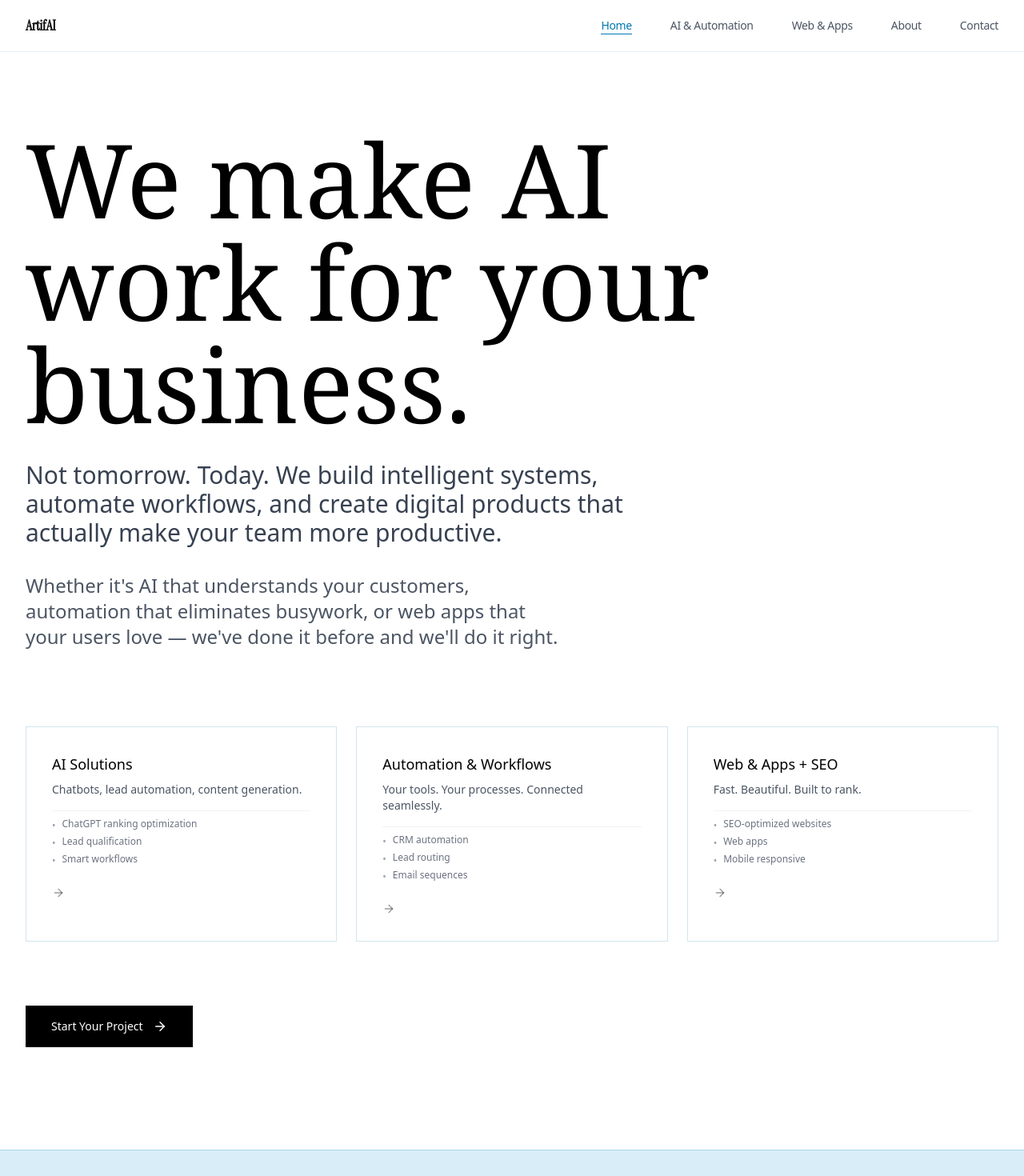
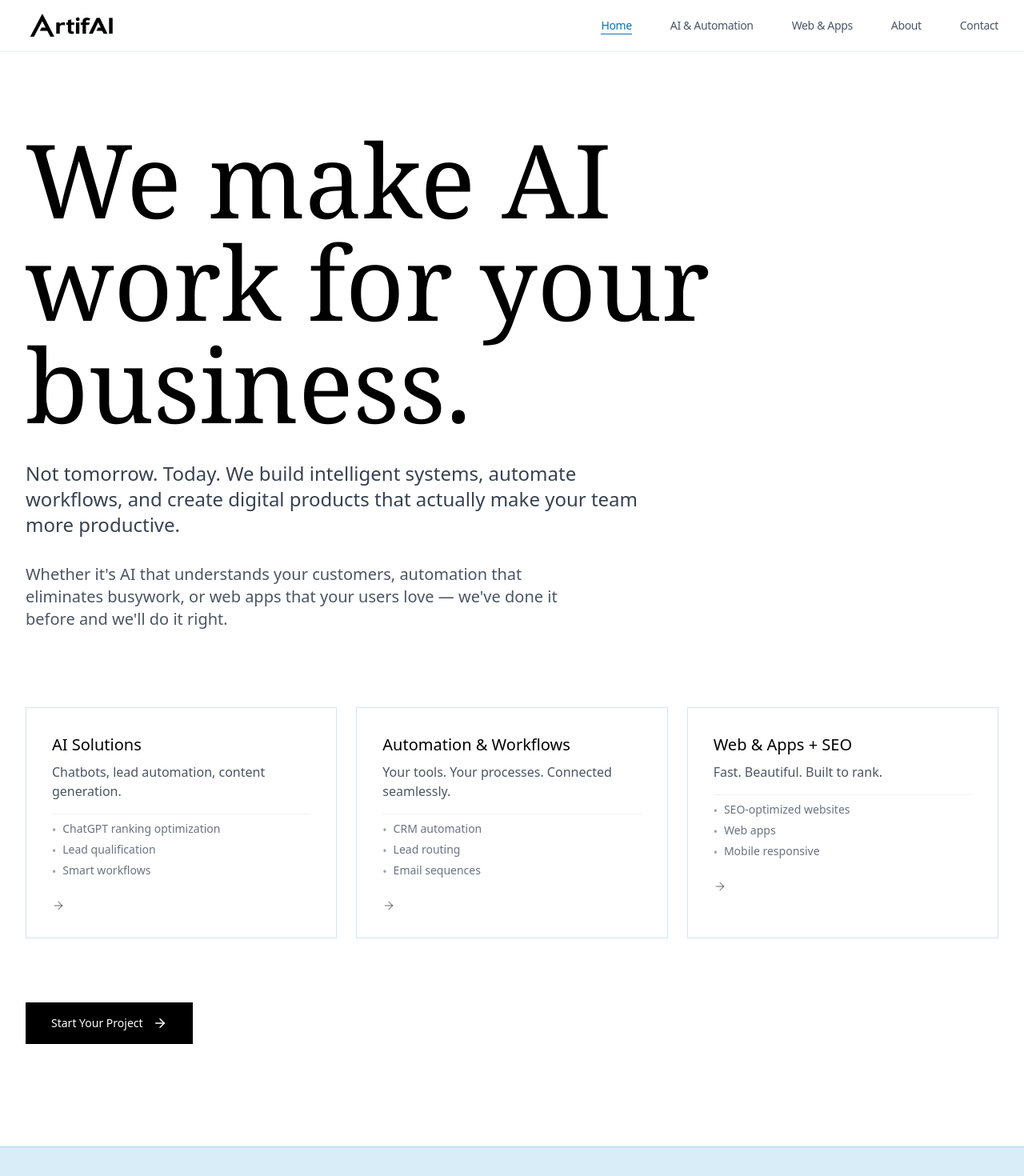
Before and after one commit to vivekakate/artifai-website, a Next.js app: page / in a window 1280 px wide. Shown: the top 1470 px of the page at 80% size. Built offline with nearby package versions, Linux system fonts and the light colour scheme.

Commit message:
logo and font sizes

```diff
--- a/app/layout.tsx
+++ b/app/layout.tsx
@@ -3,7 +3,7 @@ import type { Metadata, Viewport } from 'next'
 import './globals.css'
 
 export const metadata: Metadata = {
-  title: 'ArtifAI - Premium AI Agency',
+  title: 'ArtifAI Agency',
   description: 'We combine traditional tech services with AI power. AI with purpose. Automation with impact. Tech that actually helps business.',
   keywords: ['AI', 'Automation', 'Web Development', 'AI Services', 'Tech Agency'],
   generator: 'v0.app',
--- a/app/page.tsx
+++ b/app/page.tsx
@@ -56,10 +56,10 @@ export default function Home() {
             <h1 className="font-serif text-7xl md:text-8xl lg:text-9xl leading-tight text-black" style={{ opacity: 1 - scrollPos * 0.001 }}>
               We make AI work for your business.
             </h1>
-            <p className="text-3xl md:text-3xl text-gray-700 max-w-3xl leading-relaxed font-light">
+            <p className="text-2xl md:text-2xl text-gray-700 max-w-3xl leading-relaxed font-light">
               Not tomorrow. Today. We build intelligent systems, automate workflows, and create digital products that actually make your team more productive.
             </p>
-            <p className="text-2xl text-gray-600 max-w-2xl">
+            <p className="text-xl text-gray-600 max-w-2xl">
               Whether it's AI that understands your customers, automation that eliminates busywork, or web apps that your users love — we've done it before and we'll do it right.
             </p>
           </div>
@@ -93,12 +93,12 @@ export default function Home() {
               >
                 <div className="space-y-4">
                   <div>
-                    <h3 className="text-lg font-medium text-black group-hover:text-black/70 transition-smooth">{item.label}</h3>
-                    <p className="text-sm text-gray-600 mt-2">{item.desc}</p>
+                    <h3 className="text-xl font-medium text-black group-hover:text-black/70 transition-smooth">{item.label}</h3>
+                    <p className="text-base text-gray-600 mt-2">{item.desc}</p>
                   </div>
                   <div className="space-y-1 pt-2 border-t border-black/5">
                     {item.highlights.map((h, i) => (
-                      <div key={i} className="text-xs text-gray-500 flex items-start gap-2">
+                      <div key={i} className="text-sm text-gray-500 flex items-start gap-2">
                         <span className="text-gray-400 mt-0.5">•</span>
                         <span>{h}</span>
                       </div>
--- a/components/navigation.tsx
+++ b/components/navigation.tsx
@@ -23,9 +23,9 @@ export function Navigation() {
     <nav className="fixed top-0 w-full z-50 bg-white/90 backdrop-blur-md border-b border-primary/10">
       <div className="max-w-7xl mx-auto px-6 lg:px-8">
         <div className="flex justify-between items-center h-16">
-          <Link href="/" className="text-lg font-bold tracking-tight serif text-foreground hover:opacity-70 transition-fast">
-            ArtifAI
-          </Link>
+        <Link href="/" className="hover:opacity-70 transition-fast">
+  <img src="/logo.png" alt="ArtifAI" className="h-10 w-auto" />
+</Link>
 
           {/* Desktop Menu */}
           <div className="hidden md:flex gap-12 items-center">
```
Also changed, not shown: public/logo.png (added).
